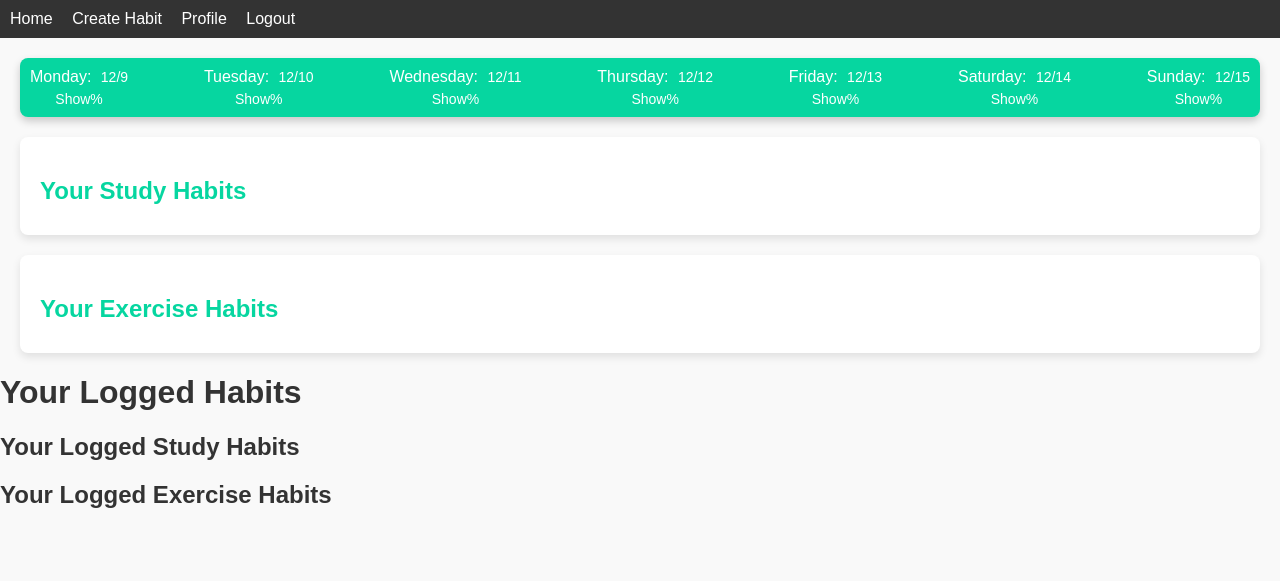
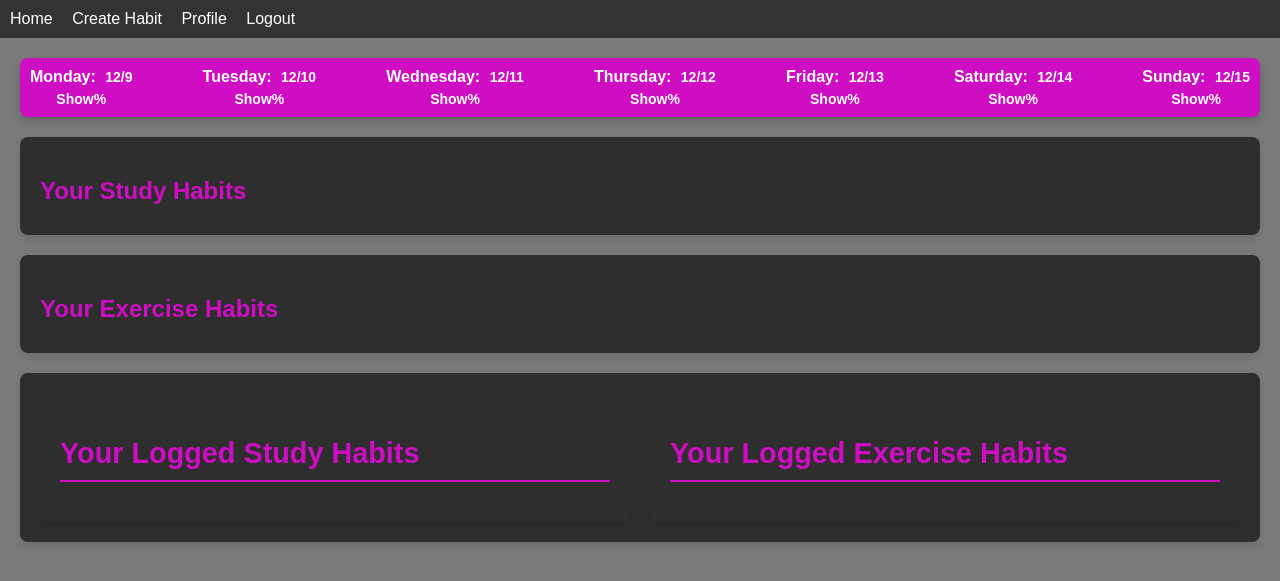
Before and after one commit to Junguilo/Project-111, a Flask app: template templates/index.html in a window 1280 px wide. Shown: the top 581 px of the page. Run offline with Flask 3, Linux system fonts and the light colour scheme; the template is opened without the code that fills it, so the values that code supplies are empty; a user stored in the database is signed in.

Commit message:
judy hopps update
The city of Zootopia buzzed with its usual chaotic harmony. The summer heat shimmered over the bustling streets as Officer Judy Hopps zipped through the precinct doors, her determined stride carrying her straight to the briefing room. Chief Bogo was droning on about recent smuggling activities in the Rainforest District, but Judy’s ears twitched with a different kind of excitement.

She was finally being assigned to an undercover operation.

“Hopps,” Bogo barked, snapping her back to attention. “You’re going in with Wilde. Try not to let your... enthusiasm blow your cover.”

Judy exchanged a smirk with Nick Wilde, her sly fox partner. Despite the chief’s gruff tone, she could tell he trusted her. She had worked hard to prove herself, and this was her chance to take her career to new heights.

The operation involved a notorious underground ring trafficking rare flowers that only bloomed once a decade in the Meadowlands. These flowers were said to have peculiar properties, and their allure had drawn criminals into an ecosystem that was being stripped bare.

Nick leaned closer as they left the briefing. “You know, Carrots, I’ve always dreamed of a high-stakes mission in a jungle. Do we get matching fedoras? Please tell me we do.”

Judy rolled her eyes. “It’s not an adventure movie, Nick. We need to stay sharp. Besides, you’d probably just use the fedora to hide snacks.”

The fox’s grin widened. “You know me too well.”

```diff
--- a/templates/index.html
+++ b/templates/index.html
@@ -10,8 +10,8 @@
             font-family: Arial, sans-serif;
             margin: 0;
             padding: 0;
-            background-color: #f9f9f9;
-            color: #333;
+            background-color: #7A7A7A; /* Solid color */
+            color: white;
         }
 
         nav {
@@ -34,44 +34,45 @@
 
         .calendar {
             display: flex;
-            justify-content: space-between; /* Ensures even spacing across the container */
-            background-color: #06D6A0;
+            justify-content: space-between;
+            background-color: #CF0DC3;
             color: white;
             padding: 10px;
             margin: 20px;
             border-radius: 8px;
             box-shadow: 0 4px 8px rgba(0, 0, 0, 0.2);
         }
+
         .calendar div {
             text-align: center;
             font-size: 16px;
-            color: white; /* Ensure the day and date both use the white text color */
+            font-weight: bold;
         }
 
         .calendar div span.date {
-            display: inline-block; /* Keeps the date on the same line as the day */
+            display: inline-block;
             margin-left: 5px;
             font-size: 14px;
-            color: white; /* Ensure the date has the same color as the day */
+            font-weight: bold;
         }
 
         .calendar div span.show {
             display: block;
             font-size: 14px;
             margin-top: 5px;
-            color: white; /* If you want the same color for the placeholder text */
+            font-weight: bold;
         }
 
         section {
             padding: 20px;
             margin: 20px;
-            background-color: white;
+            background-color: #2E2E2E;
             border-radius: 8px;
             box-shadow: 0 4px 8px rgba(0, 0, 0, 0.1);
         }
 
         section h2 {
-            color: #06D6A0;
+            color: #CF0DC3;
             margin-bottom: 10px;
         }
 
@@ -96,6 +97,56 @@
 
         button:hover {
             background-color: #D43F5E;
+        }
+
+        h1 {
+            text-align: center;
+            font-weight: bold;
+        }
+
+        .logged-habits-container {
+            display: flex;
+            gap: 20px; /* Adds spacing between the two sections */
+            margin: 20px;
+            justify-content: space-between;
+        }
+
+        .logged-habits {
+            background-color: #2E2E2E;
+            padding: 20px;
+            border-radius: 8px;
+            box-shadow: 0 4px 10px rgba(0, 0, 0, 0.1);
+            flex: 1; /* Each section takes equal space */
+        }
+
+        .logged-habits h2 {
+            color: #CF0DC3;
+            margin-bottom: 20px;
+            font-size: 1.8rem;
+            font-weight: 600;
+            border-bottom: 2px solid #CF0DC3;
+            padding-bottom: 10px;
+        }
+
+        .logged-post {
+            background-color: #2E2E2E;
+            margin-bottom: 15px;
+            padding: 15px;
+            border-radius: 8px;
+            box-shadow: 0 2px 6px rgba(0, 0, 0, 0.1);
+            display: flex;
+            align-items: center;
+            justify-content: space-between;
+        }
+
+        .logged-post p {
+            margin: 0;
+            font-size: 1.1rem;
+            color: white;
+        }
+
+        .logged-post:last-child {
+            margin-bottom: 0;
         }
     </style>
 </head>
@@ -139,20 +190,27 @@
             {% endfor %}
         </section>
 
-        <h1>Your Logged Habits</h1>
+        <!-- Side-by-Side Logged Habits -->
+        <section class="logged-habits-container">
+            <div class="logged-habits">
                 <h2>Your Logged Study Habits</h2>
                 {% for post in studyLoggedHabits %}
-            <div class='post'>
+                    <div class="logged-post">
                         <p>{{ post }}</p>
                     </div>
                 {% endfor %}
+            </div>
 
+            <div class="logged-habits">
                 <h2>Your Logged Exercise Habits</h2>
                 {% for post in exerciseLoggedHabits %}
-            <div class='post'>
+                    <div class="logged-post">
                         <p>{{ post }}</p>
                     </div>
                 {% endfor %}
+            </div>
+        </section>
+
     {% else %}
         <div>
             <p>Please Login to view Habits</p>
```
Lines whose indentation alone changed are shown as unchanged.
